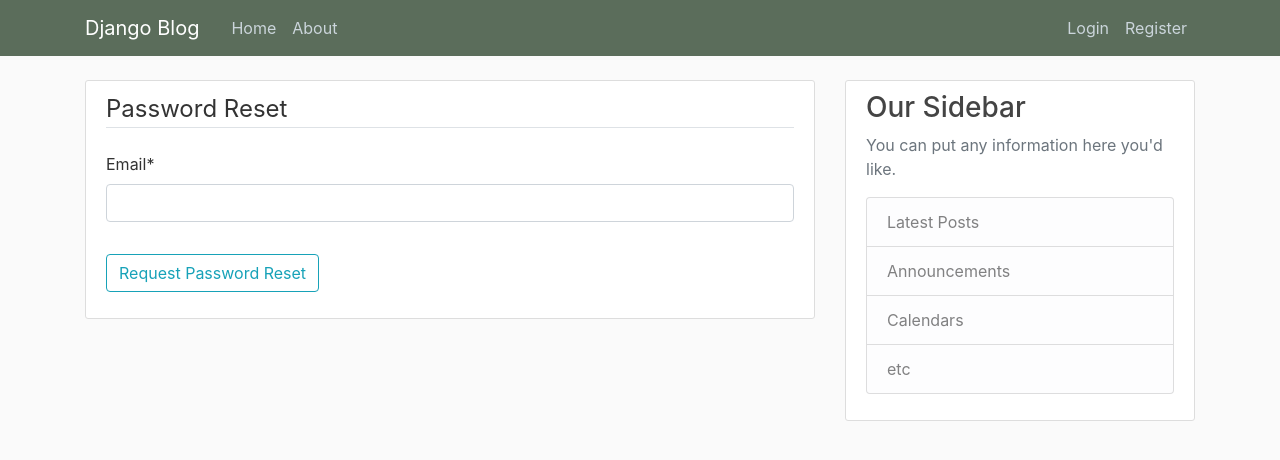
After one commit to modiem/django_blog, a Django app: page /password_reset/ in a window 1280 px wide. The commit adds this page. Shown: the top 460 px of the page. Run offline with Django 3.2, Linux system fonts and the light colour scheme; some libraries are stand-ins or nearby versions.

Commit message:
sending email to reset the password

```diff
--- a/django_blog/urls.py
+++ b/django_blog/urls.py
@@ -27,6 +27,10 @@
     path('profile/', user_views.profile, name='profile'),
     path('accounts/login/', auth_views.LoginView.as_view(template_name="users/login.html"), name='login'),
     path('logout/', auth_views.LogoutView.as_view(template_name='users/logout.html'), name='logout'),
+    path('password_reset/', auth_views.PasswordResetView.as_view(template_name = 'users/password_reset.html'), name='password_reset'),
+    path('password_reset_done/', auth_views.PasswordResetView.as_view(template_name = 'users/password_reset_done.html'), name='password_reset_done'),
+    path('password_reset_confirm/<uidb64>/<token>/', auth_views.PasswordResetConfirmView.as_view(), name='password_reset_confirm'),
+    path('password_reset_conplete/', auth_views.PasswordResetCompleteView.as_view(template_name='users/password_reset_conplete.html'), name='password_reset_complete'),
     path("", include("blog.urls"))
 ]
 
--- a/users/models.py
+++ b/users/models.py
@@ -10,8 +10,8 @@
 	def __str__(self):
 		return f"{self.user.username} Profile"
 
-	def save(self):
-		super().save()
+	def save(self, *args, **kwargs):
+		super().save(*args, **kwargs)
 
 		img = Image.open(self.image.path)
 
--- a/users/templates/users/login.html
+++ b/users/templates/users/login.html
@@ -10,6 +10,9 @@
 			</fieldset>
 			<div class="form-group">
 				<button type="submit" class="btn btn-outline-info">Login</button>
+				<small class="text-muted ml-2">
+					<a href="{% url 'password_reset' %}">Forget Password?</a>
+				</small>
 			</div>
 		</form>
 		<dir class="border-top pt-3">
--- /dev/null
+++ b/users/templates/users/password_reset.html
@@ -0,0 +1,17 @@
+{% extends "blog/base.html" %}
+{% load crispy_forms_tags %}
+{% block content %}
+	<div class="content-section">
+		<form method="POST">
+			{% csrf_token %}
+			<fieldset class="form-group">
+				<legend class="border-bottom mb-4">Password Reset</legend>
+				{{ form|crispy }}
+			</fieldset>
+			<div class="form-group">
+				<button type="submit" class="btn btn-outline-info">Request Password Reset</button>
+			</div>
+		</form>
+
+	</div>
+{% endblock content %}
--- /dev/null
+++ b/users/templates/users/password_reset_done.html
@@ -0,0 +1,6 @@
+{% extends "blog/base.html" %}
+{% block content %}
+    <div class="alert alert-info">
+        If you have an account of this website, you will receive an email with instructions to reset your password.
+    </div>
+{% endblock content %}
```
Also changed, not shown: django_blog/settings.py (+7 -0 lines), users/templates/users/password_reset_conplete.html (added, +7 -0 lines).
